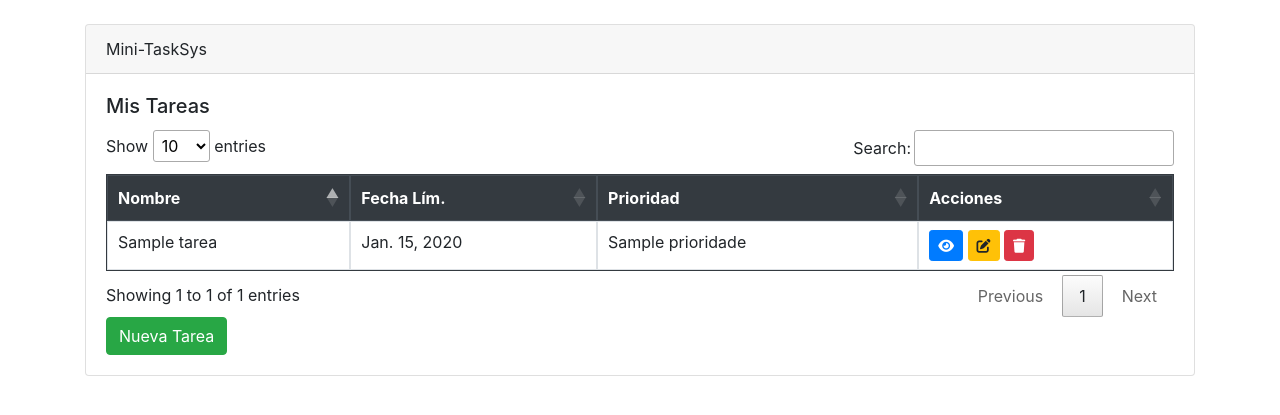
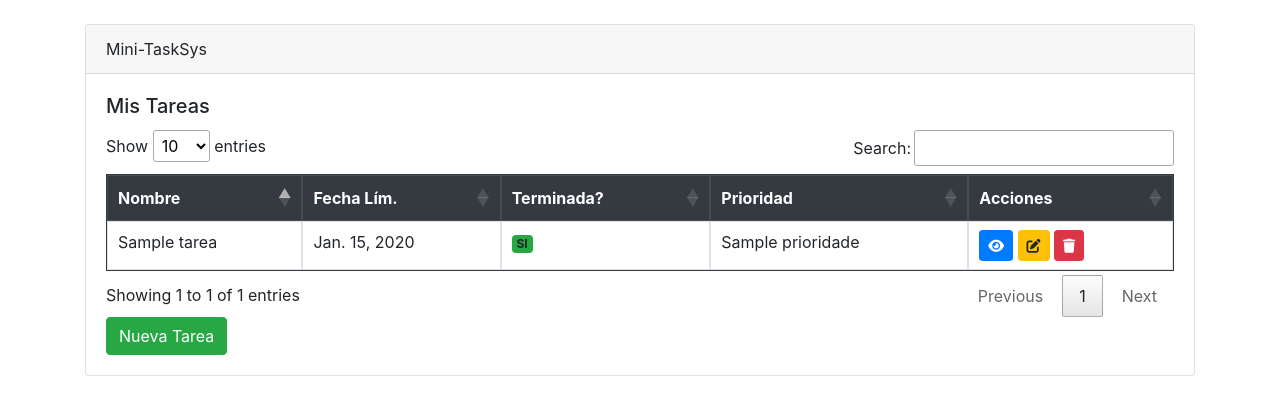
Before and after one commit to jorferr89/minitasksys, a Django app: page /tareas/ in a window 1280 px wide. Shown: the part 56-471 px from the top of the page. Run offline with Django 4.2, Linux system fonts and the light colour scheme; a user stored in the database is signed in; tables that the repository leaves empty hold one stand-in row (values such as "Sample post"); some libraries are stand-ins or nearby versions.

Commit message:
cambios varios en modelo Tarea

```diff
--- a/apps/tareas/models.py
+++ b/apps/tareas/models.py
@@ -1,6 +1,7 @@
 from django.db import models
 from django.contrib.auth.models import User
-from datetime import datetime
+from django.core.validators import MinValueValidator
+from datetime import date
 
 # Create your models here.
 
@@ -21,10 +22,10 @@ class Prioridad(models.Model):
 class Tarea(models.Model):
     nombre = models.TextField(verbose_name='Nombre')
     descripcion = models.TextField(verbose_name='Descripcion')
-    fecha_limite = models.DateField(default=datetime.now, verbose_name='Fecha Límite')
+    fecha_limite = models.DateField(validators=[MinValueValidator(limit_value=date.today)], verbose_name='Fecha Límite')
     terminada = models.BooleanField(default=False, verbose_name='Terminada')
     prioridad = models.ForeignKey(Prioridad, on_delete=models.CASCADE, verbose_name='Prioridad')
-    usuario = models.ForeignKey(User, on_delete=models.CASCADE, verbose_name='Usuario')
+    usuario = models.ForeignKey(User, on_delete=models.DO_NOTHING, verbose_name='Usuario')
 
     def __str__(self):
         return self.nombre + " " + self.descripcion + " - Fecha Límite: " + " " + " - Terminada: " + " "
@@ -33,4 +34,4 @@ class Tarea(models.Model):
         verbose_name = 'Tarea'
         verbose_name_plural = 'Tareas'
         db_table = 'tareas'
-        ordering = ['fecha_limite']
+        ordering = ['terminada', 'fecha_limite']
--- a/apps/tareas/templates/lista.html
+++ b/apps/tareas/templates/listar.html
@@ -14,6 +14,7 @@
             <tr>
                 <th scope="col">Nombre</th>
                 <th scope="col">Fecha Lím.</th>
+                <th scope="col">Terminada?</th>
                 <th scope="col">Prioridad</th>
                 <th scope="col">Acciones</th>
             </tr>
@@ -23,6 +24,10 @@
             <tr>
                 <td>{{ t.nombre }}</td>
                 <td>{{ t.fecha_limite }}</td>
+                <td>    {% if t.terminada == True %} <span class="badge bg-success">SI</span>
+                        {% else %} <span class="badge bg-danger">NO</span>
+                        {% endif %}
+                </td>
                 <td>{{ t.prioridad.nombre }} </td>
                 <td>
                     <a href="{% url 'tareas:tareas_terminar' t.id %}" class="btn btn-primary btn-sm"><i class="fa-solid fa-eye"></i></a>
--- a/apps/tareas/urls.py
+++ b/apps/tareas/urls.py
@@ -5,7 +5,7 @@ from django.contrib.auth.decorators import login_required
 app_name = 'tareas'
 
 urlpatterns = [
-    path('tareas/', login_required(TareasListView.as_view()), name='tareas_lista'),
+    path('tareas/', login_required(TareasListView.as_view()), name='tareas_listar'),
     path('tareas/crear/', login_required(TareaCreateView.as_view()), name='tareas_crear'),
     path('editar/<int:pk>/', login_required(TareaUpdateView.as_view()), name='tareas_editar'),
     path('terminar/<int:pk>/', login_required(TareaTerminarView.as_view()), name='tareas_terminar'),
--- a/apps/tareas/views.py
+++ b/apps/tareas/views.py
@@ -10,20 +10,23 @@ from django.shortcuts import redirect
 
 class TareasListView(ListView):
     model = Tarea
-    template_name = 'lista.html'
+    template_name = 'listar.html'
+    ordering = ['terminada', 'fecha_limite']
+    #ordering = ['-nombre']
 
     def get_context_data(self, **kwargs):
         usuario = self.request.user
         context = super().get_context_data(**kwargs)
         context['title'] = 'Listado de Tareas'
         context['object_list'] = Tarea.objects.filter(usuario=usuario)
+        #context['object_list'] = Tarea.objects.order_by('fecha_limite')
         return context
 
 class TareaCreateView(CreateView):
     model = Tarea
     form_class = TareaForm
     template_name = 'formulario.html'
-    success_url = reverse_lazy('tareas:tareas_lista')
+    success_url = reverse_lazy('tareas:tareas_listar')
 
     def form_valid(self, form):
         form.instance.usuario = self.request.user
@@ -38,14 +41,14 @@ class TareaUpdateView(UserPassesTestMixin, UpdateView):
     model = Tarea
     form_class = TareaForm
     template_name = 'formulario.html'
-    success_url = reverse_lazy('tareas:tareas_lista')
+    success_url = reverse_lazy('tareas:tareas_listar')
 
     def test_func(self):
         tarea = self.get_object()
         return tarea.usuario == self.request.user
 
     def handle_no_permission(self):
-        return redirect('tareas:tareas_lista')
+        return redirect('tareas:tareas_listar')
 
     def form_valid(self, form):
         form.instance.usuario = self.request.user
@@ -59,14 +62,14 @@ class TareaUpdateView(UserPassesTestMixin, UpdateView):
 class TareaDeleteView(UserPassesTestMixin, DeleteView):
     model = Tarea
     template_name = 'eliminar.html'
-    success_url = reverse_lazy('tareas:tareas_lista')
+    success_url = reverse_lazy('tareas:tareas_listar')
 
     def test_func(self):
         tarea = self.get_object()
         return tarea.usuario == self.request.user
 
     def handle_no_permission(self):
-        return redirect('tareas:tareas_lista')
+        return redirect('tareas:tareas_listar')
 
     def get_context_data(self, **kwargs):
         context = super().get_context_data(**kwargs)
@@ -77,11 +80,11 @@ class TareaTerminarView(UserPassesTestMixin, UpdateView):
     model = Tarea
     template_name = 'terminar.html'
     fields = ['terminada']
-    success_url = reverse_lazy('tareas:tareas_lista')
+    success_url = reverse_lazy('tareas:tareas_listar')
 
     def test_func(self):
         tarea = self.get_object()
         return tarea.usuario == self.request.user
 
     def handle_no_permission(self):
-        return redirect('tareas:tareas_lista')
+        return redirect('tareas:tareas_listar')
--- a/templates/base/base.html
+++ b/templates/base/base.html
@@ -15,7 +15,7 @@
 
 <body>
     <nav class="navbar navbar-expand-lg navbar-dark bg-dark">
-        <a class="navbar-brand" href="{% url 'tareas:tareas_lista' %}"><i class="fa-solid fa-diagram-project"></i> GTareas</a>
+        <a class="navbar-brand" href="{% url 'tareas:tareas_listar' %}"><i class="fa-solid fa-diagram-project"></i> GTareas</a>
         <button class="navbar-toggler" type="button" data-toggle="collapse" data-target="#navbarNav"
             aria-controls="navbarNav" aria-expanded="false" aria-label="Toggle navigation">
             <span class="navbar-toggler-icon"></span>
```
